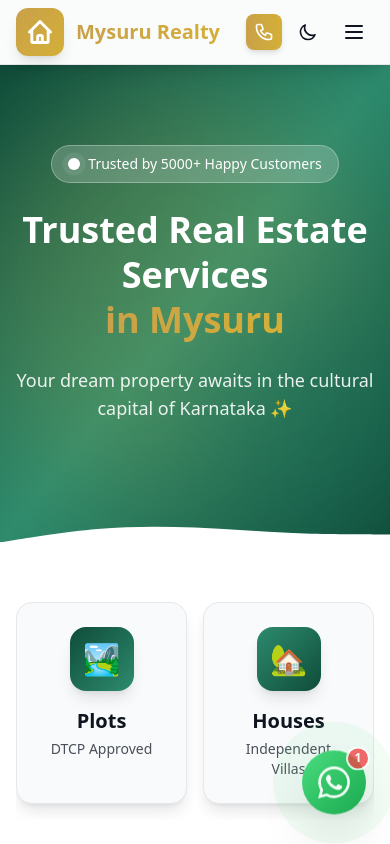
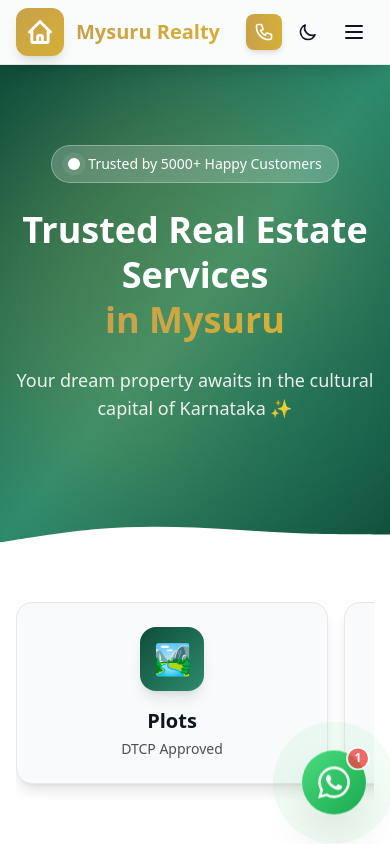
Before and after one commit to sandy334/realestate_website, a React (Vite) app: page / in a window 390 px wide. Shown: the top 844 px of the page. Built offline with nearby package versions, Linux system fonts and the light colour scheme.

Commit message:
feat: Implement the initial Home page featuring a hero section, dynamic property type display, and featured property listings.

```diff
--- a/src/pages/Home.jsx
+++ b/src/pages/Home.jsx
@@ -1,5 +1,5 @@
 import { Link } from 'react-router-dom';
-import { useState, useEffect } from 'react';
+import { useState, useEffect, useRef } from 'react';
 import PropertyCard from '../components/PropertyCard';
 import initialProperties from '../data/properties.json';
 
@@ -18,6 +18,48 @@
     const featuredProperties = properties
         .filter(p => p.status === 'Available')
         .slice(0, 3);
+
+    const scrollRef = useRef(null);
+    const isPausedRef = useRef(false);
+    const requestRef = useRef(null);
+
+    // Property types data moved here to be used in multiple places
+    const propertyTypes = [
+        { icon: '🏞️', title: 'Plots', desc: 'DTCP Approved', color: 'from-[#0F4C3A] to-[#2D8B6E]', type: 'Plot' },
+        { icon: '🏡', title: 'Houses', desc: 'Independent Villas', color: 'from-[#2D8B6E] to-[#0F4C3A]', type: 'House' },
+        { icon: '🏢', title: 'Flats', desc: 'Premium Apartments', color: 'from-[#C9A14A] to-[#D4AF37]', type: 'Flat' },
+        { icon: '🏬', title: 'Commercial', desc: 'Business Spaces', color: 'from-[#D4AF37] to-[#C9A14A]', type: 'Commercial' },
+        { icon: '🌾', title: 'Agriculture', desc: 'Farm Lands', color: 'from-[#2D8B6E] to-[#0F4C3A]', type: 'Agriculture' }
+    ];
+
+    // Double the items for seamless loop
+    const displayPropertyTypes = [...propertyTypes, ...propertyTypes];
+
+    useEffect(() => {
+        const animate = () => {
+            if (!isPausedRef.current && scrollRef.current) {
+                const scrollContainer = scrollRef.current;
+
+                // Slow continuous scroll (0.5px per frame)
+                scrollContainer.scrollLeft += 0.5;
+
+                // Reset logic for seamless loop
+                // We check if we've scrolled past half the content
+                if (scrollContainer.scrollLeft >= scrollContainer.scrollWidth / 2) {
+                    scrollContainer.scrollLeft = 0;
+                }
+            }
+            requestRef.current = requestAnimationFrame(animate);
+        };
+
+        requestRef.current = requestAnimationFrame(animate);
+
+        return () => {
+            if (requestRef.current) {
+                cancelAnimationFrame(requestRef.current);
+            }
+        };
+    }, []);
 
     return (
         <div className="min-h-screen">
@@ -68,13 +110,7 @@
                 <div className="max-w-7xl mx-auto px-4 sm:px-6 lg:px-8">
                     {/* Desktop Grid - Hidden on Mobile */}
                     <div className="hidden md:grid md:grid-cols-5 gap-4 md:gap-6">
-                        {[
-                            { icon: '🏞️', title: 'Plots', desc: 'DTCP Approved', color: 'from-[#0F4C3A] to-[#2D8B6E]', type: 'Plot' },
-                            { icon: '🏡', title: 'Houses', desc: 'Independent Villas', color: 'from-[#2D8B6E] to-[#0F4C3A]', type: 'House' },
-                            { icon: '🏢', title: 'Flats', desc: 'Premium Apartments', color: 'from-[#C9A14A] to-[#D4AF37]', type: 'Flat' },
-                            { icon: '🏬', title: 'Commercial', desc: 'Business Spaces', color: 'from-[#D4AF37] to-[#C9A14A]', type: 'Commercial' },
-                            { icon: '🌾', title: 'Agriculture', desc: 'Farm Lands', color: 'from-[#2D8B6E] to-[#0F4C3A]', type: 'Agriculture' }
-                        ].map((item, index) => (
+                        {propertyTypes.map((item, index) => (
                             <Link to={`/properties?type=${item.type}`} key={index} className="card group cursor-pointer block">
                                 <div className="p-6 text-center">
                                     <div className={`bg-gradient-to-br ${item.color} w-16 h-16 rounded-2xl flex items-center justify-center mx-auto mb-4 text-3xl shadow-lg group-hover:scale-110 transition-transform duration-300`}>
@@ -88,16 +124,18 @@
                     </div>
 
                     {/* Mobile Swipeable Carousel */}
-                    <div className="md:hidden overflow-x-auto scrollbar-hide snap-x snap-mandatory">
-                        <div className="flex gap-4 pb-4">
-                            {[
-                                { icon: '🏞️', title: 'Plots', desc: 'DTCP Approved', color: 'from-[#0F4C3A] to-[#2D8B6E]', type: 'Plot' },
-                                { icon: '🏡', title: 'Houses', desc: 'Independent Villas', color: 'from-[#2D8B6E] to-[#0F4C3A]', type: 'House' },
-                                { icon: '🏢', title: 'Flats', desc: 'Premium Apartments', color: 'from-[#C9A14A] to-[#D4AF37]', type: 'Flat' },
-                                { icon: '🏬', title: 'Commercial', desc: 'Business Spaces', color: 'from-[#D4AF37] to-[#C9A14A]', type: 'Commercial' },
-                                { icon: '🌾', title: 'Agriculture', desc: 'Farm Lands', color: 'from-[#2D8B6E] to-[#0F4C3A]', type: 'Agriculture' }
-                            ].map((item, index) => (
-                                <Link to={`/properties?type=${item.type}`} key={index} className="card group cursor-pointer flex-shrink-0 w-[calc(50%-8px)] snap-start block">
+                    {/* Mobile Swipeable Carousel */}
+                    <div
+                        ref={scrollRef}
+                        className="md:hidden overflow-x-auto scrollbar-hide"
+                        onMouseEnter={() => isPausedRef.current = true}
+                        onMouseLeave={() => isPausedRef.current = false}
+                        onTouchStart={() => isPausedRef.current = true}
+                        onTouchEnd={() => setTimeout(() => isPausedRef.current = false, 3000)}
+                    >
+                        <div className="flex gap-4 pb-4 w-max">
+                            {displayPropertyTypes.map((item, index) => (
+                                <Link to={`/properties?type=${item.type}`} key={index} className="card group cursor-pointer flex-shrink-0 w-[80vw] sm:w-[50vw] block">
                                     <div className="p-6 text-center">
                                         <div className={`bg-gradient-to-br ${item.color} w-16 h-16 rounded-2xl flex items-center justify-center mx-auto mb-4 text-3xl shadow-lg group-hover:scale-110 transition-transform duration-300`}>
                                             {item.icon}
```
Also changed, not shown: 2 other files (tests, documents, lock files or other folders).
